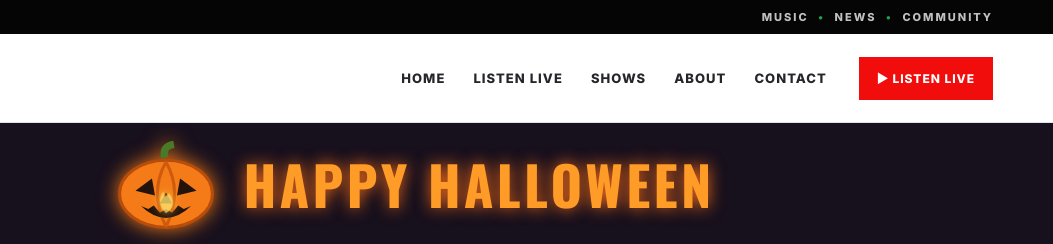
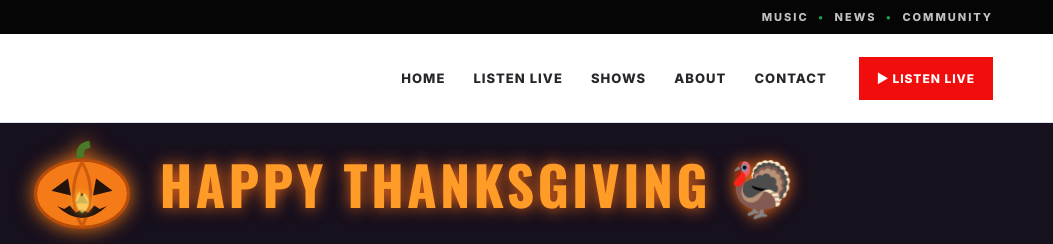
Before and after one commit to wodsfm881/WODSWEBSITE, a plain HTML site: page index.html in a window 1280 px wide. Shown: the top 244 px of the page, 227-1280 px from the left. Drawn offline with nearby package versions, Linux system fonts and the light colour scheme.

Commit message:
Change holiday greeting to Happy Thanksgiving

```diff
--- a/index.html
+++ b/index.html
@@ -27,7 +27,7 @@
   </header>
 
   <main>
-<div class="halloween-banner" role="img" aria-label="Happy Halloween! A glowing jack-o-lantern with a flickering flame"><svg class="pumpkin" viewBox="0 0 180 150" aria-hidden="true"><path d="M88 32 Q83 13 103 10" fill="none" stroke="#497a28" stroke-width="12"/><ellipse cx="90" cy="91" rx="76" ry="55" fill="#f47b17" stroke="#b84c0a" stroke-width="5"/><path d="M90 39 Q62 88 90 145 M90 39 Q118 88 90 145" fill="none" stroke="#ce5a0d" stroke-width="5"/><path d="M40 86 L67 66 L72 94 Z M140 86 L113 66 L108 94 Z M90 89 L80 107 L100 107 Z M49 111 Q90 150 131 111 L119 116 L110 110 L100 122 L90 116 L80 122 L70 110 L61 116 Z" fill="#24130b"/><path class="pumpkin-flame" d="M90 123 Q72 104 87 85 Q87 101 96 89 Q111 110 90 123Z" fill="#ffe16b"/></svg><strong>HAPPY HALLOWEEN</strong></div>
+<div class="halloween-banner" role="img" aria-label="Happy Thanksgiving"><svg class="pumpkin" viewBox="0 0 180 150" aria-hidden="true"><path d="M88 32 Q83 13 103 10" fill="none" stroke="#497a28" stroke-width="12"/><ellipse cx="90" cy="91" rx="76" ry="55" fill="#f47b17" stroke="#b84c0a" stroke-width="5"/><path d="M90 39 Q62 88 90 145 M90 39 Q118 88 90 145" fill="none" stroke="#ce5a0d" stroke-width="5"/><path d="M40 86 L67 66 L72 94 Z M140 86 L113 66 L108 94 Z M90 89 L80 107 L100 107 Z M49 111 Q90 150 131 111 L119 116 L110 110 L100 122 L90 116 L80 122 L70 110 L61 116 Z" fill="#24130b"/><path class="pumpkin-flame" d="M90 123 Q72 104 87 85 Q87 101 96 89 Q111 110 90 123Z" fill="#ffe16b"/></svg><strong>HAPPY THANKSGIVING 🦃</strong></div>
     <section class="hero" id="home">
       <div class="hero-grid"></div>
       <div class="wrap hero-layout"><div class="hero-content">
```
